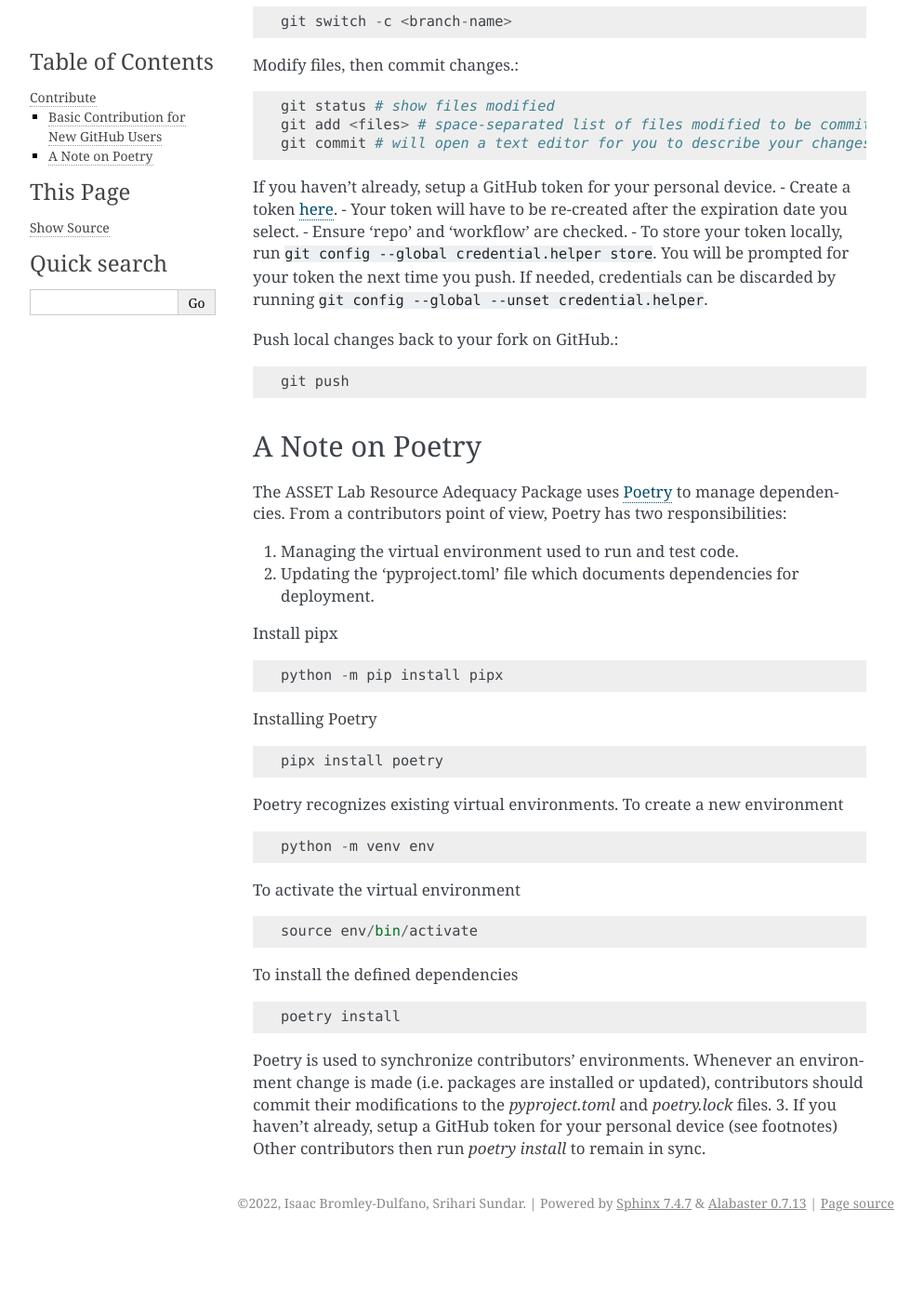
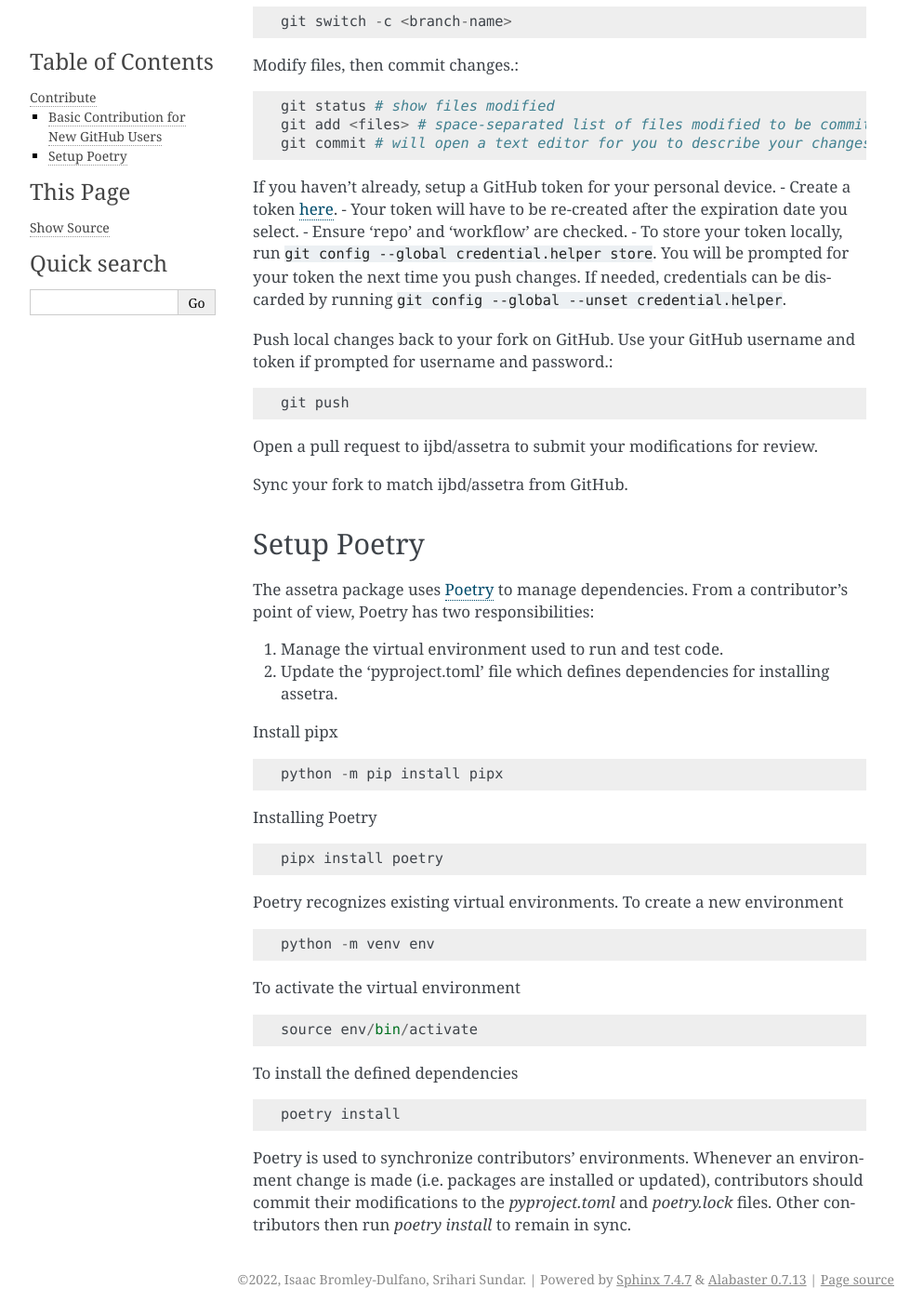
Before and after one commit to ijbd/assetra, a Sphinx documentation site: the page built from docs/contributing.rst, in a window 1280 px wide and 1400 px high, scrolled down 447 px. Shown: the whole window at 93% size, without its empty margins (148-1141 px from the left). Built offline with Sphinx 7.4.7, drawn with Linux system fonts in a browser that asks for light colours; before the commit the page ends 1780 px from its top, so only the background shows below that.

Commit message:
Draft documentation for contributing (incomplete).

```diff
--- a/docs/contributing.rst
+++ b/docs/contributing.rst
@@ -29,20 +29,24 @@ If you haven't already, setup a GitHub token for your personal device.
 - Create a token `here <https://github.com/settings/tokens>`_.
 - Your token will have to be re-created after the expiration date you select.
 - Ensure 'repo' and 'workflow' are checked.
-- To store your token locally, run :code:`git config --global credential.helper store`. You will be prompted for your token the next time you push. If needed, credentials can be discarded by running :code:`git config --global --unset credential.helper`.
+- To store your token locally, run :code:`git config --global credential.helper store`. You will be prompted for your token the next time you push changes. If needed, credentials can be discarded by running :code:`git config --global --unset credential.helper`.
 
-Push local changes back to your fork on GitHub.::
+Push local changes back to your fork on GitHub. Use your GitHub username and token if prompted for username and password.::
 
     git push
 
-A Note on Poetry
+Open a pull request to ijbd/assetra to submit your modifications for review.
+
+Sync your fork to match ijbd/assetra from GitHub.
+
+Setup Poetry
 ----------------
 
-The ASSET Lab Resource Adequacy Package uses `Poetry <https://python-poetry.org/>`_ to manage dependencies.
-From a contributors point of view, Poetry has two responsibilities:
+The assetra package uses `Poetry <https://python-poetry.org/>`_ to manage dependencies.
+From a contributor's point of view, Poetry has two responsibilities:
 
-1. Managing the virtual environment used to run and test code.
-2. Updating the 'pyproject.toml' file which documents dependencies for deployment.
+1. Manage the virtual environment used to run and test code.
+2. Update the 'pyproject.toml' file which defines dependencies for installing assetra.
 
 Install pipx ::
 
@@ -67,5 +71,4 @@ To install the defined dependencies ::
 Poetry is used to synchronize contributors' environments.
 Whenever an environment change is made (i.e. packages are installed or updated),
 contributors should commit their modifications to the `pyproject.toml` and `poetry.lock` files.
-3. If you haven't already, setup a GitHub token for your personal device (see footnotes)
 Other contributors then run `poetry install` to remain in sync.
```
